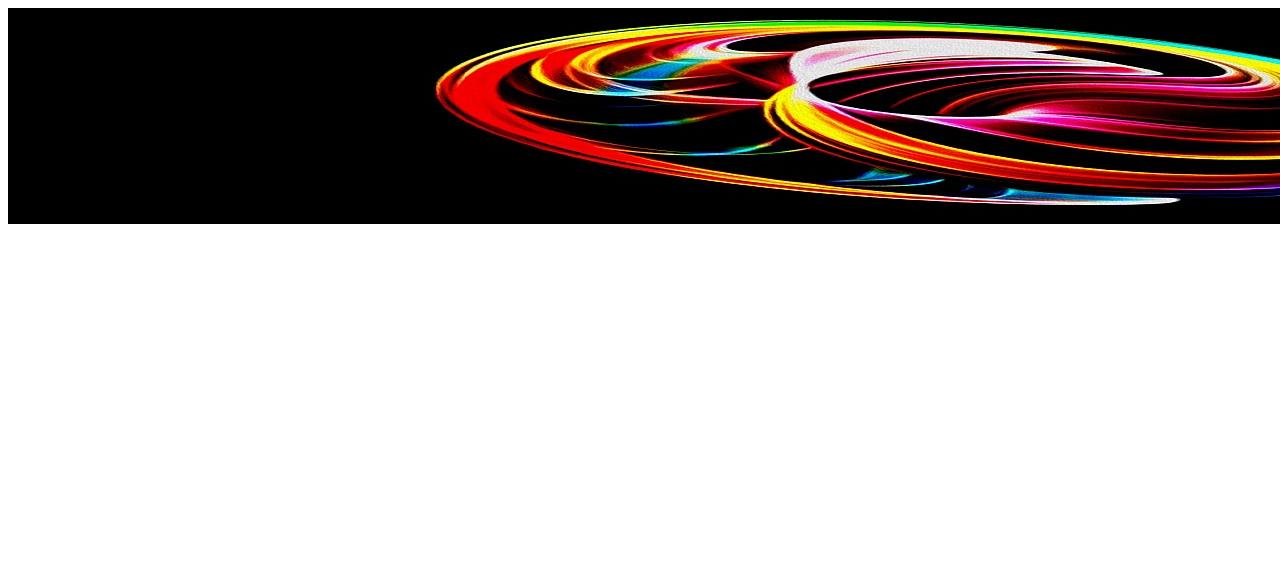
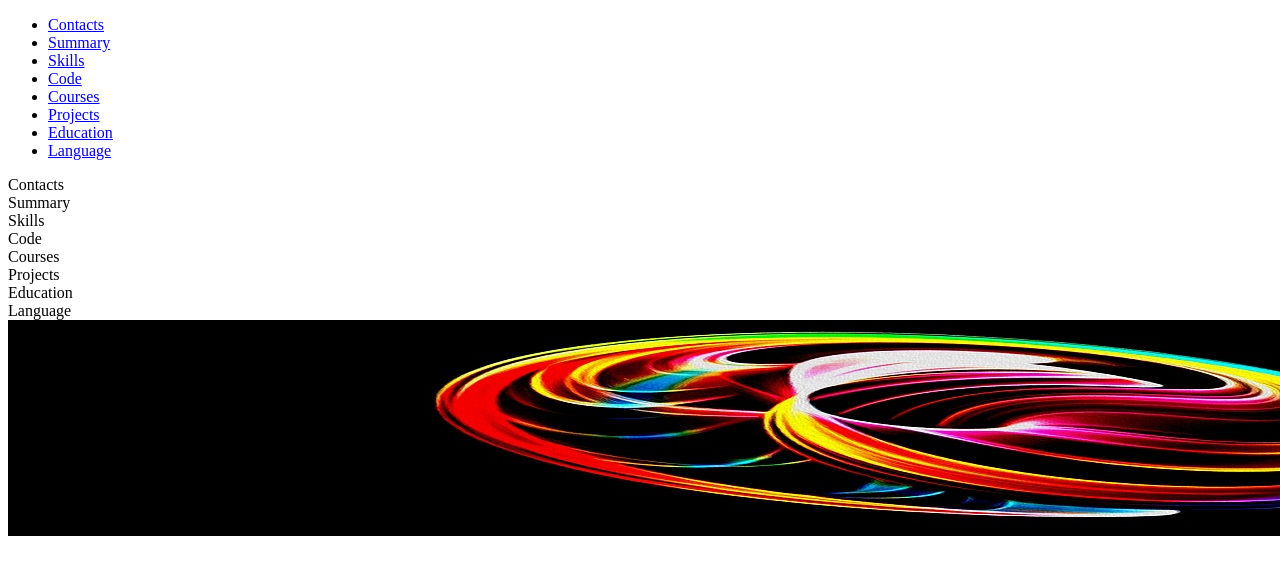
Before and after one commit to articlen/rsschool-cv, a plain HTML site: page index.html in a window 1280 px wide. Shown: the top 574 px of the page. Drawn offline with Linux system fonts and the light colour scheme.

Commit message:
feat: implement nav in html

```diff
--- a/index.html
+++ b/index.html
@@ -4,9 +4,54 @@
     <meta charset="UTF-8">
     <meta http-equiv="X-UA-Compatible" content="IE=edge">
     <meta name="viewport" content="width=device-width, initial-scale=1.0">
-    <title>CV2</title>
+    <title>CV3</title>
+    <link rel="shortcut icon" href="assets/img/favicon3.ico" type="image/x-icon">
+    <link rel="stylesheet" href="style.css">
 </head>
 <body>
+    <header>
+        <div class="container">
+            <nav class="nav">
+                <ul class="nav-list">
+                    <li class="nav-item">
+                        <a href="#contacts" class="nav-link">Contacts</a></li>
+                    <li class="nav-item">
+                        <a href="#summary" class="nav-link">Summary</a></li>
+                    <li class="nav-item">
+                        <a href="#skills" class="nav-link">Skills</a></li>
+                    <li class="nav-item">
+                        <a href="#code" class="nav-link">Code</a></li>
+                    <li class="nav-item">
+                        <a href="#courses" class="nav-link">Courses</a></li>
+                    <li class="nav-item">
+                        <a href="#projects" class="nav-link">Projects</a></li>
+                    <li class="nav-item">
+                        <a href="education" class="nav-link">Education</a></li>
+                    <li class="nav-item">
+                        <a href="language" class="nav-link">Language</a></li>
+                </ul>
+            </nav>
+        </div>
+
+    </header>
+    <div>Contacts</div>
+    <div>Summary</div>
+    <div>Skills</div>
+    <div>Code</div>
+    <div>Courses</div>
+    <div>Projects</div>
+    <div>Education</div>
+    <div>Language</div>
+
+    <main class="main">
+
+    </main>
+
+    <footer class="footer">
+
+    </footer>
+
+
     <img src="img1920-216.jpg" alt="Could have been my photo">
 </body>
 
@@ -14,6 +59,10 @@
 <link rel="preconnect" href="https://fonts.gstatic.com" crossorigin>
 <link href="https://fonts.googleapis.com/css2?family=Dancing+Script:wght@400;700&family=Prompt:ital,wght@0,300;1,200&display=swap" rel="stylesheet">
 
+<link rel="preconnect" href="https://fonts.googleapis.com">
+<link rel="preconnect" href="https://fonts.gstatic.com" crossorigin>
+<link href="https://fonts.googleapis.com/css2?family=Dancing+Script:wght@400;700&family=Prompt:ital,wght@1,200;1,300&display=swap" rel="stylesheet">
+
 <style>
     @import url('https://fonts.googleapis.com/css2?family=Dancing+Script:wght@400;700&family=Prompt:ital,wght@0,300;1,200&display=swap');
     </style>
--- a/style.css
+++ b/style.css
@@ -1 +1,6 @@
-/* настрока шрифтов */
+@font-face {
+    font-family: Dancing_Script;
+    src: url();
+}
+font-family: 'Dancing Script', cursive;
+font-family: 'Prompt', sans-serif;
```
Also changed, not shown: assets/img/favicon3.ico (renamed from assets/favicon3.ico).
